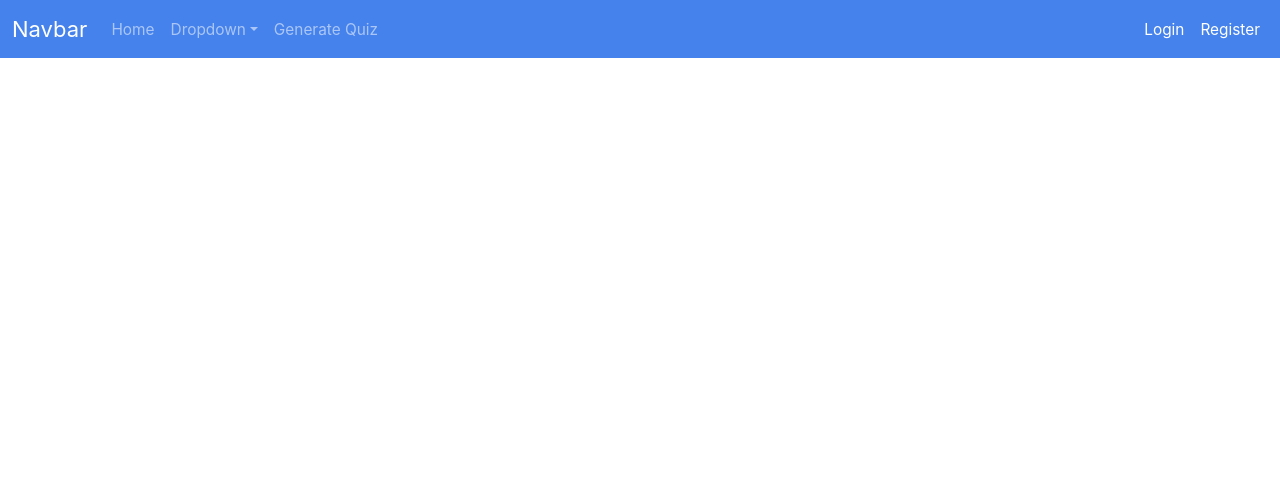
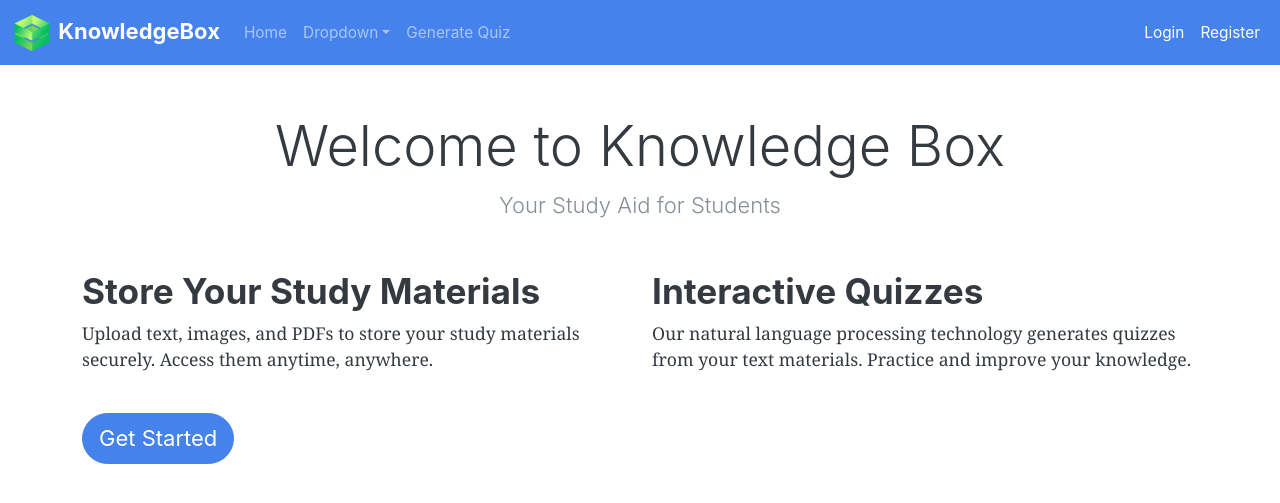
Before and after one commit to MoHoss007/knowledge-box, a Flask app: page / in a window 1280 px wide. Shown: the top 503 px of the page. Run offline with Flask 3, Linux system fonts and the light colour scheme; some libraries are stand-ins or nearby versions.

Commit message:
Updated the home page

```diff
--- a/knowledge_box/home/templates/home.html
+++ b/knowledge_box/home/templates/home.html
@@ -1 +1,23 @@
 {% extends "base.html" %}
+
+{% block content %}
+<div class="container mt-5">
+  <div class="text-center">
+    <h1 class="display-4 mt-4">Welcome to Knowledge Box</h1>
+    <p class="lead">Your Study Aid for Students</p>
+  </div>
+
+  <div class="row mt-5">
+    <div class="col-md-6">
+      <h2>Store Your Study Materials</h2>
+      <p>Upload text, images, and PDFs to store your study materials securely. Access them anytime, anywhere.</p>
+    </div>
+    <div class="col-md-6">
+      <h2>Interactive Quizzes</h2>
+      <p>Our natural language processing technology generates quizzes from your text materials. Practice and improve your knowledge.</p>
+    </div>
+  </div>
+
+  <a class="btn btn-primary btn-lg mt-4" href="{{ url_for('auth.register_page') }}">Get Started</a>
+</div>
+{% endblock %}
--- a/knowledge_box/home/views.py
+++ b/knowledge_box/home/views.py
@@ -1,6 +1,6 @@
 from flask import Blueprint, render_template
 
-home = Blueprint("home", __name__, template_folder="templates")
+home = Blueprint("home", __name__, static_folder="static", template_folder="templates")
 
 
 @home.route("/")
--- a/knowledge_box/templates/base.html
+++ b/knowledge_box/templates/base.html
@@ -22,10 +22,12 @@
   <title>{% block title %}{% endblock %}</title>
 </head>
 <body>
-  <!-- Navbar -->
   <nav class="navbar navbar-expand-lg bg-primary" data-bs-theme="dark">
     <div class="container-fluid">
-      <a class="navbar-brand" href="#">Navbar</a>
+        <a class="navbar-brand" href="#">
+            <img src="/static/logo-home.png" alt="Logo" height="40">
+            <strong>KnowledgeBox</strong>
+        </a>
         <button class="navbar-toggler" type="button" data-bs-toggle="collapse" data-bs-target="#navbarColor01" aria-controls="navbarColor01" aria-expanded="false" aria-label="Toggle navigation">
             <span class="navbar-toggler-icon"></span>
         </button>
```
Also changed, not shown: knowledge_box/static/logo-home.png (added). Lines whose indentation alone changed are shown as unchanged.
